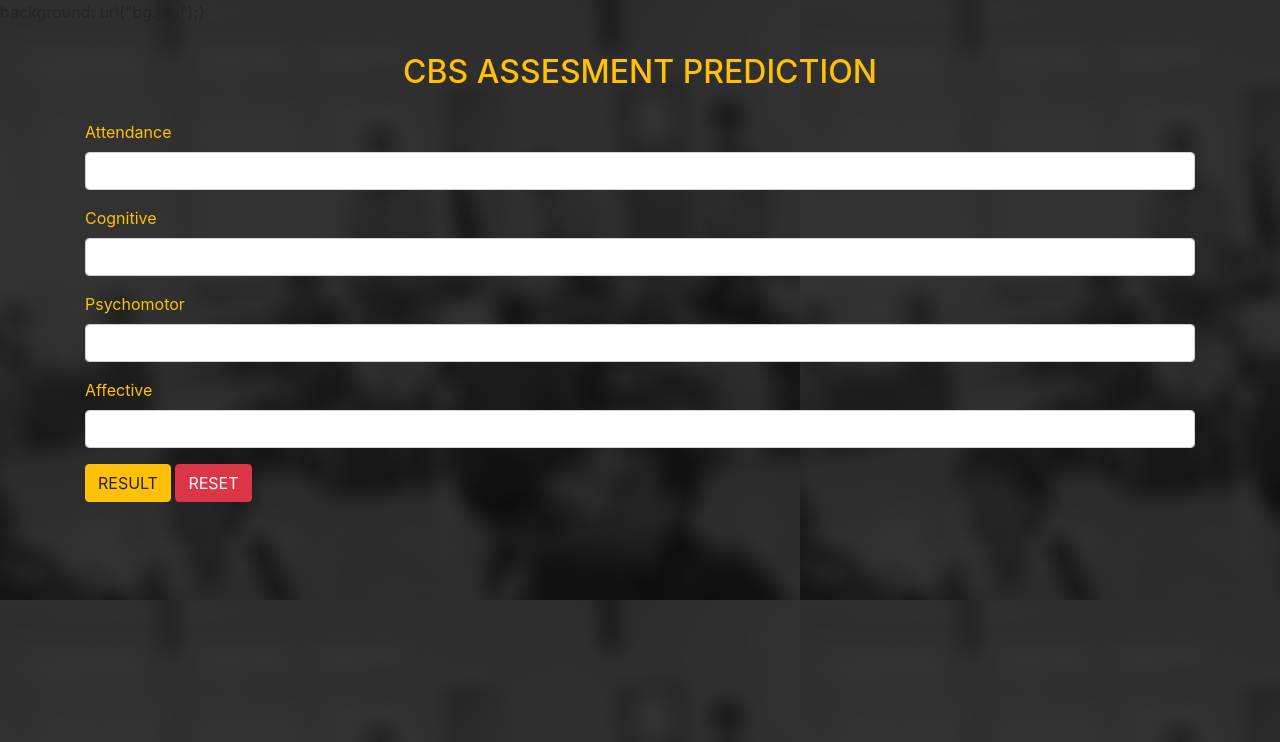
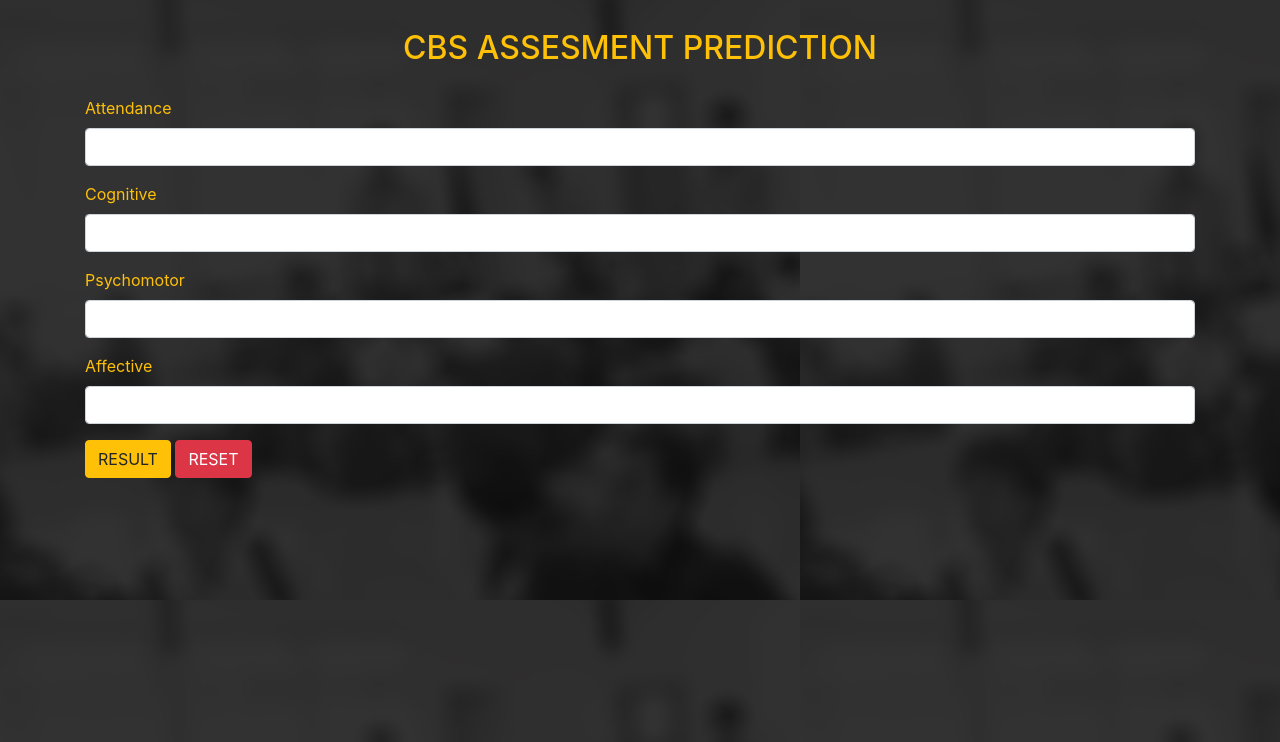
Before and after one commit to refaans/AssessmentCBS, a CodeIgniter app: page /database/index.php/form1/index in a window 1280 px wide. Shown: the top 742 px of the page. Run offline with CodeIgniter, Linux system fonts and the light colour scheme.

Commit message:
mvc connected

```diff
--- a/application/models/m_datatest.php
+++ b/application/models/m_datatest.php
@@ -42,7 +42,7 @@ class M_datatest extends CI_Model{
 
 	//get all
 	function get_all(){
-		return $this->db->insert($this->table)->result();
+		return $this->db->get($this->table)->result();
 	}
 
 	public function get_parameter($parameter, $val_param, $status){
--- a/application/views/form.php
+++ b/application/views/form.php
@@ -8,10 +8,9 @@
     <!-- Bootstrap CSS -->
     <link rel="stylesheet" href="https://stackpath.bootstrapcdn.com/bootstrap/4.4.1/css/bootstrap.min.css" integrity="sha384-Vkoo8x4CGsO3+Hhxv8T/Q5PaXtkKtu6ug5TOeNV6gBiFeWPGFN9MuhOf23Q9Ifjh" crossorigin="anonymous">
 
-    <title>FORM</title>
+    <title>CBS ASSESSMENT PREDICTION</title>
   </head>
-  <body background="assets/bg.jpg"  >
-  background: url("bg.jpg");}
+  <body style="background-image: url('assets/bg.jpg')">
     <div class="container">
         <h2 class="alert text-warning text-center mt-3" >CBS ASSESMENT PREDICTION</h2>
         <form action="" method="post">
```
